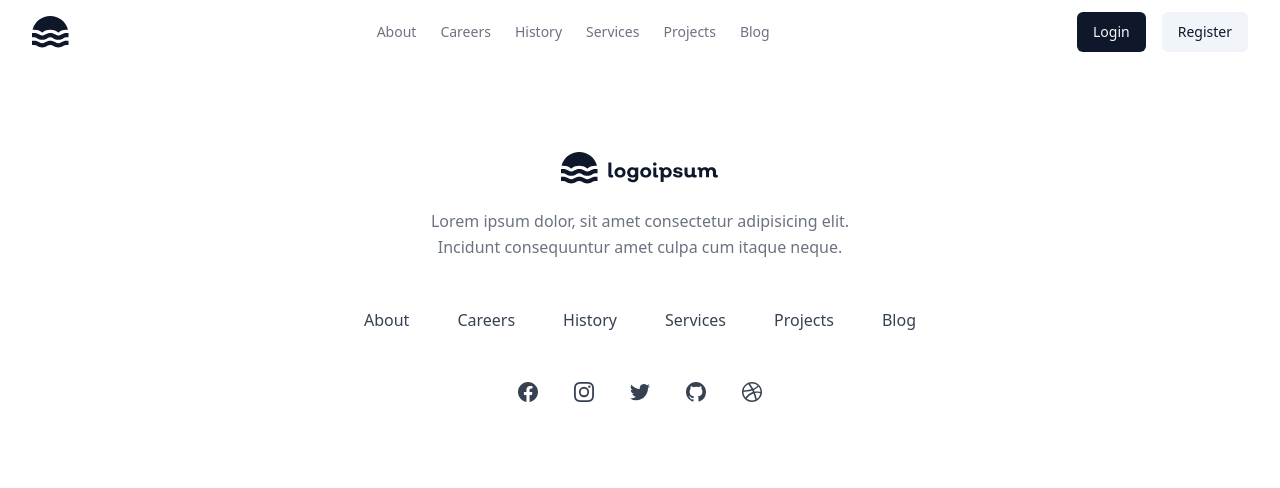
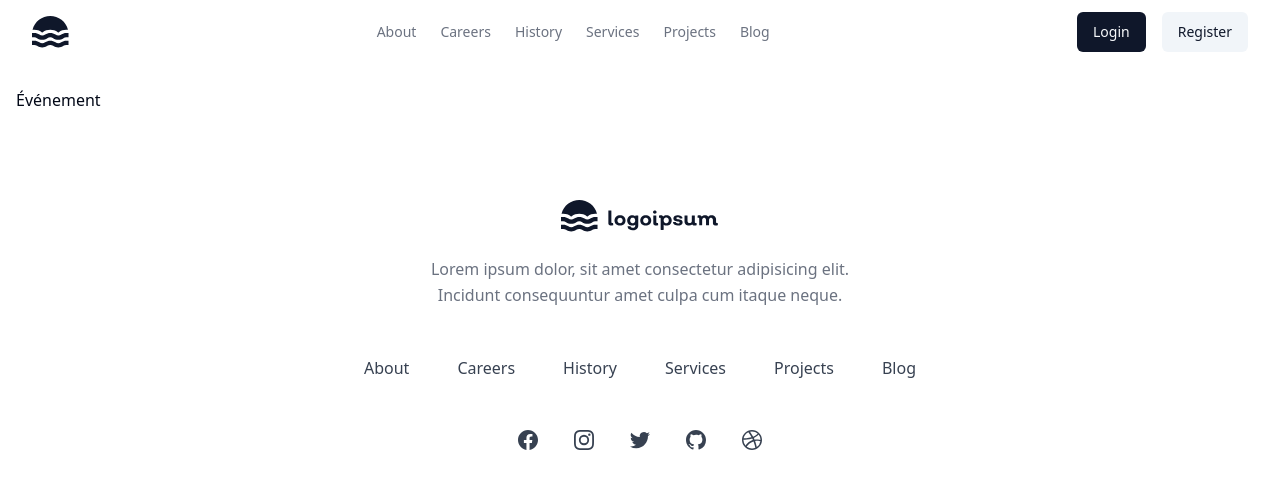
Before and after one commit to newtondotcom/appli-web, a Nuxt app in the folder front/: page /etablissement/evenements in a window 1280 px wide. Shown: the top 488 px of the page. Built offline with nearby package versions, Linux system fonts and the light colour scheme.

Commit message:
feat : lister les evenements

```diff
--- /dev/null
+++ b/front/pages/etablissement/evenements.vue
@@ -0,0 +1,11 @@
+<script setup lang="ts">
+const route = useRoute()
+const id = route.params.id
+
+</script>
+
+<template>
+  <div>
+    <h1>Événement</h1>
+  </div>
+</template>
```
